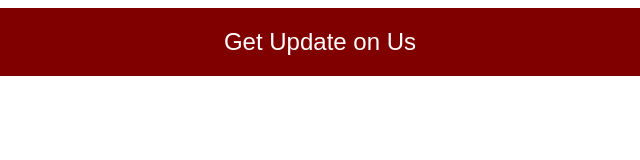
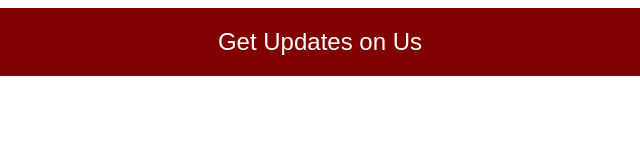
Before and after one commit to dsp-webcreate/DSPwebpage, a plain HTML site: page NEWS.html in a window 1280 px wide. Shown: the full height of the page, 320-960 px from the left. Drawn offline with Linux system fonts and the light colour scheme.

Commit message:
ForNEWSupdates.html

```diff
--- a/NEWS.html
+++ b/NEWS.html
@@ -17,7 +17,7 @@
 <body>
 
   <div class="update-banner">
-    Get Update on Us
+    Get Updates on Us
   </div>
 
 </body>
```
